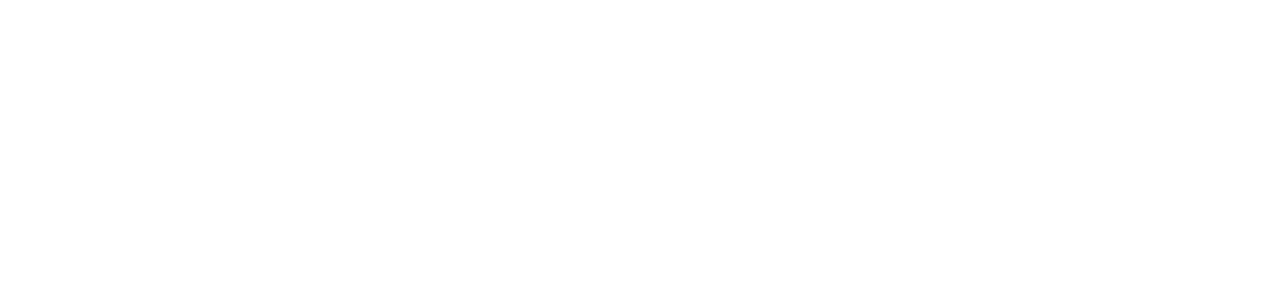
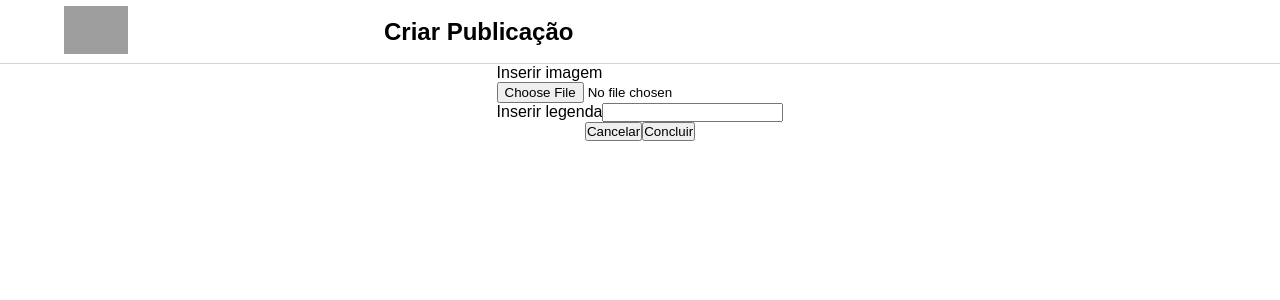
Before and after one commit to amanda-benites/ProjetoPuzzle, a React (Create React App) app: page /create-post in a window 1280 px wide. Before the commit this address had no page. Shown: the top 300 px of the page. Built offline with nearby package versions, Linux system fonts and the light colour scheme; grey boxes are pictures that could not be loaded; the HTML template or start-up script is replaced by a standard one; a web font is replaced by a local one.

Commit message:
Iniciando tela de criar post

```diff
--- a/src/App.js
+++ b/src/App.js
@@ -8,6 +8,7 @@
 import Home from "./page/home/Home"
 import Contacts from "./page/contacts/Contacts";
 import Profile from "./page/profile/Profile";
+import CreatePost from "./page/create_post/CreatePost";
 
 function App() {
   return (
@@ -17,11 +18,12 @@
         <BrowserRouter>
           <Routes>
             <Route index Component={Cover}/>
-            <Route path="/auth" Component={Auth}/>
-            <Route path="/create" Component={CreateAccount}/>
-            <Route path="/home" Component={Home}/>
-            <Route path="/contacts" Component={Contacts}/>
-            <Route path="/profile" Component={Profile}/>
+            <Route path="auth" Component={Auth}/>
+            <Route path="create" Component={CreateAccount}/>
+            <Route path="home" Component={Home}/>
+            <Route path="contacts" Component={Contacts}/>
+            <Route path="profile" Component={Profile}/>
+            <Route path="create-post" Component={CreatePost}/>
           </Routes>
         </BrowserRouter>
       </TelaInteira>
--- a/src/components/general_footer/GeneralFoter.js
+++ b/src/components/general_footer/GeneralFoter.js
@@ -12,6 +12,10 @@
         navigate("/contacts");
     }
 
+    function goToCreatePostPage() {
+        navigate("/create-post")
+    }
+
     return(
         <FooterContainer>
             <ImgContactsContainer>
@@ -20,7 +24,7 @@
                 </ButtonFooterContainer>
             </ImgContactsContainer>
             <ImgAddContainer>
-                <ButtonFooterContainer>
+                <ButtonFooterContainer onClick={goToCreatePostPage}>
                     <img src={imgAdd} alt="Imagem representativa da adição de postagem"/>
                 </ButtonFooterContainer>
             </ImgAddContainer>
--- /dev/null
+++ b/src/page/create_post/CreatePost.js
@@ -0,0 +1,24 @@
+import ScreenHeader from "../../components/sreen_header/ScreenHeader";
+
+
+function CreatePost() {
+    return(
+        <>
+          <ScreenHeader titlePage={"Criar Publicação"}/>
+          <div>
+                <span>Inserir imagem</span>
+                <div>
+                    <input type="file"/>
+                </div>
+                <span>Inserir legenda</span>
+                <input type="text"/>
+          </div>
+          <div>
+            <button>Cancelar</button>
+            <button>Concluir</button>
+          </div>
+        </>
+    )
+}
+
+export default CreatePost
--- /dev/null
+++ b/src/page/create_post/style.jsx
@@ -0,0 +1,4 @@
+import styled from "styled-components";
+
+export const DivInputsContainer = styled.div`
+`
```
